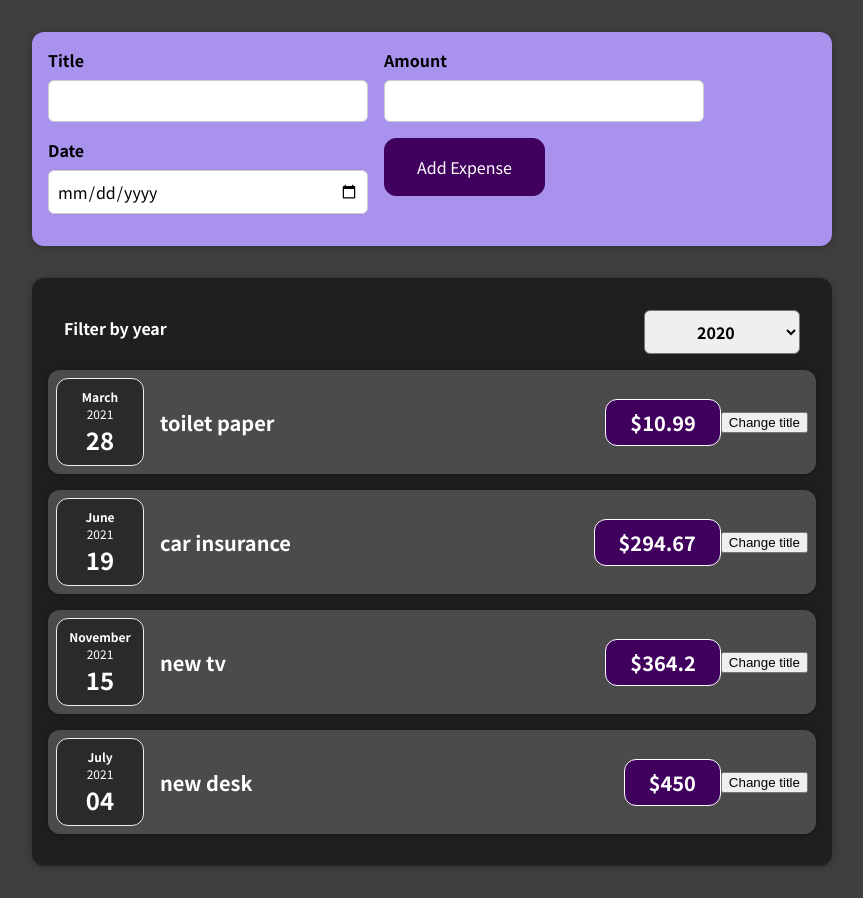
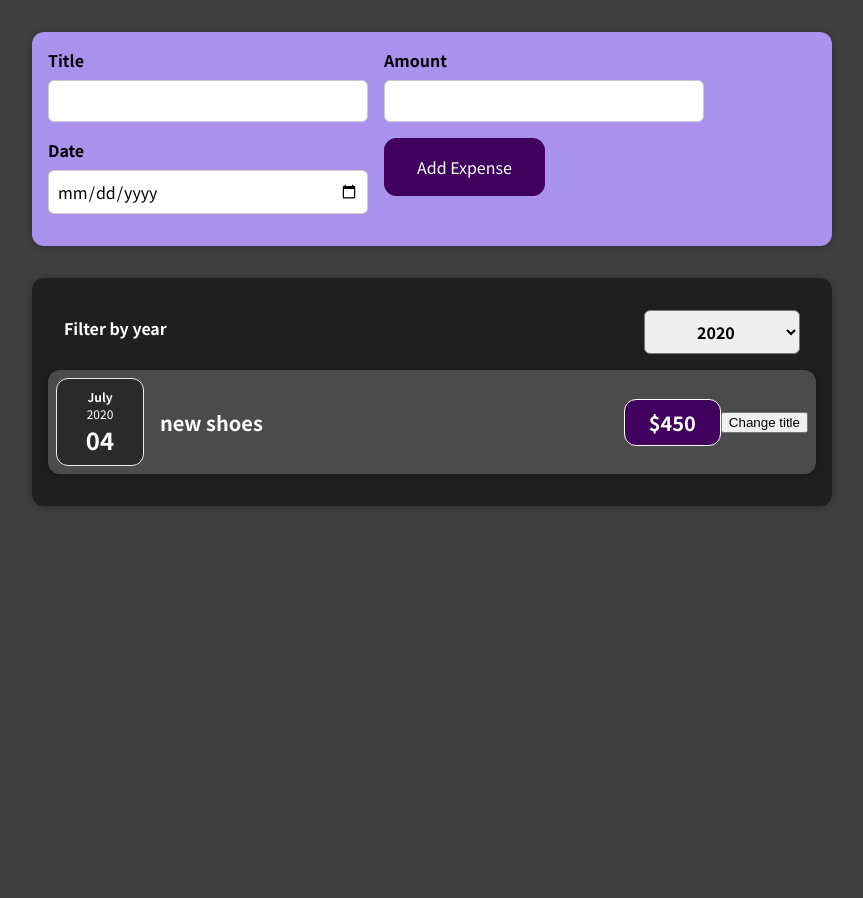
Before and after one commit to KatyEkat/Tracker_expenses, a React (Create React App) app: page / in a window 1280 px wide. Shown: the whole page, without its empty margins (208-1071 px from the left). After the commit the page ends 800 px from the top, so only its background shows below. Built offline with nearby package versions, Linux system fonts and the light colour scheme.

Commit message:
Added logic for choosing year and filter expenses

```diff
--- a/src/App.js
+++ b/src/App.js
@@ -1,8 +1,8 @@
+import React, {useState} from "react";
 import Expenses from "./components/Expenses/Expenses";
 import NewExpense from "./components/NewExpense/NewExpense";
 
-function App() {
-  const expenses = [
+const DUMMY_EXPENSES = [
   {
     id: "e1",
     title: "toilet paper",
@@ -27,11 +27,21 @@
     amount: 450,
     date: new Date(2021, 6, 4),
   },
+  {
+    id: "e5",
+    title: "new shoes",
+    amount: 450,
+    date: new Date(2020, 6, 4),
+  },
 ];
 
-  const addExpenseHandler = expense => {
-    console.log("in app.js");
-    console.log(expense);
+function App() {
+ const [expenses, setExpenses] = useState(DUMMY_EXPENSES);
+
+  const addExpenseHandler = (expense) => {
+    setExpenses((prevExpenses) => {
+      return [expense, ...prevExpenses]
+    });
   }
 
   return (
--- a/src/components/Expenses/ExpenseItem.js
+++ b/src/components/Expenses/ExpenseItem.js
@@ -17,7 +17,7 @@
     <Card className="expense-item">
       <ExpenseDate date={props.date} />
       <div className="expense-item__description">
-        <h2>{title}</h2>
+        <h2>{props.title}</h2>
         <div className="expense-item__price">${props.amount}</div>
       </div>
       <button onClick={HandleClick}>Change title</button>
--- a/src/components/Expenses/Expenses.js
+++ b/src/components/Expenses/Expenses.js
@@ -12,6 +12,23 @@
     setFilteredYear(selectedYear);
   };
 
+  const filteredExpenses = props.items.filter((expense) => {
+    return expense.date.getFullYear().toString() === filteredYear;
+  });
+
+  let expensesContent = <p>No expenses found.</p>
+
+  if(filteredExpenses.length > 0) {
+    expensesContent =  filteredExpenses.map((expense) => (
+      <ExpenseItem
+        key={expense.id}
+        title={expense.title}
+        amount={expense.amount}
+        date={expense.date}
+      />
+    ))
+  }
+
   return (
     <div>
       <Card className="expenses">
@@ -19,26 +36,7 @@
           selected={filteredYear}
           onChangeFilter={selectYearHandler}
         />
-        <ExpenseItem
-          title={props.items[0].title}
-          amount={props.items[0].amount}
-          date={props.items[0].date}
-        />
-        <ExpenseItem
-          title={props.items[1].title}
-          amount={props.items[1].amount}
-          date={props.items[1].date}
-        />
-        <ExpenseItem
-          title={props.items[2].title}
-          amount={props.items[2].amount}
-          date={props.items[2].date}
-        />
-        <ExpenseItem
-          title={props.items[3].title}
-          amount={props.items[3].amount}
-          date={props.items[3].date}
-        />
+        {expensesContent}
       </Card>
     </div>
   );
```
Lines whose indentation alone changed are shown as unchanged.
